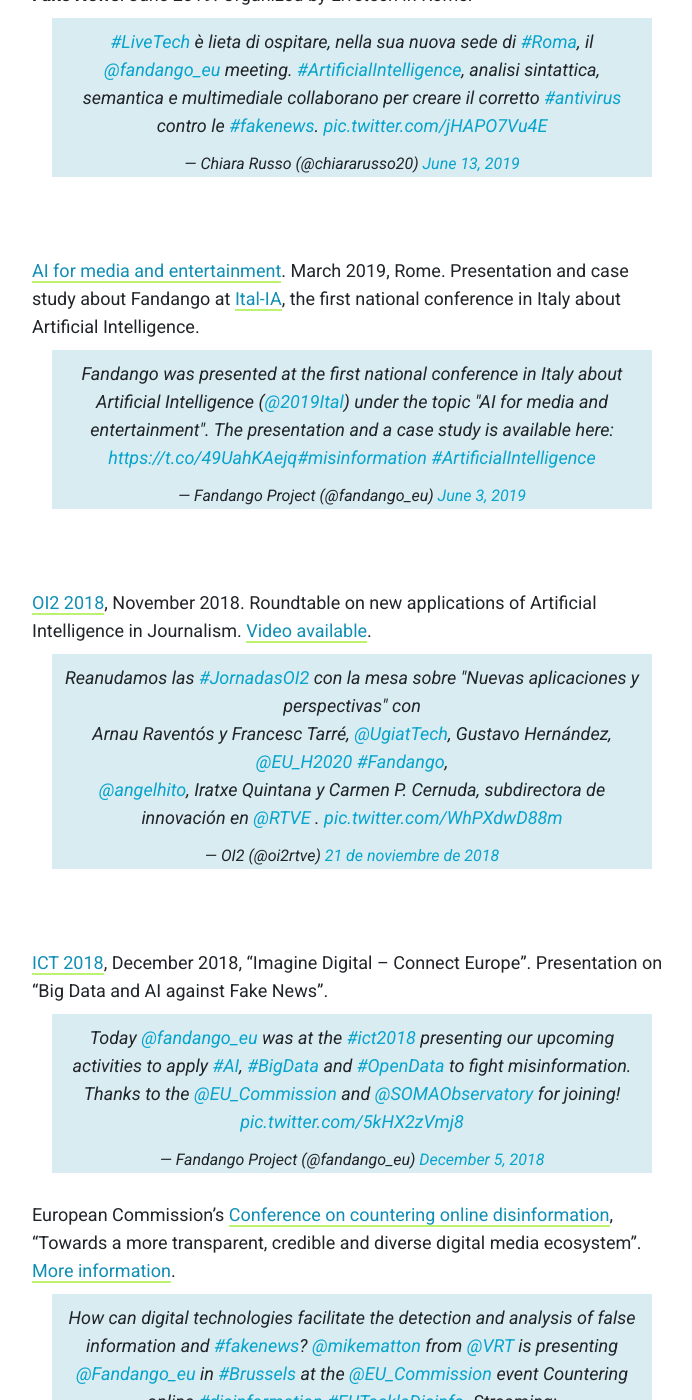
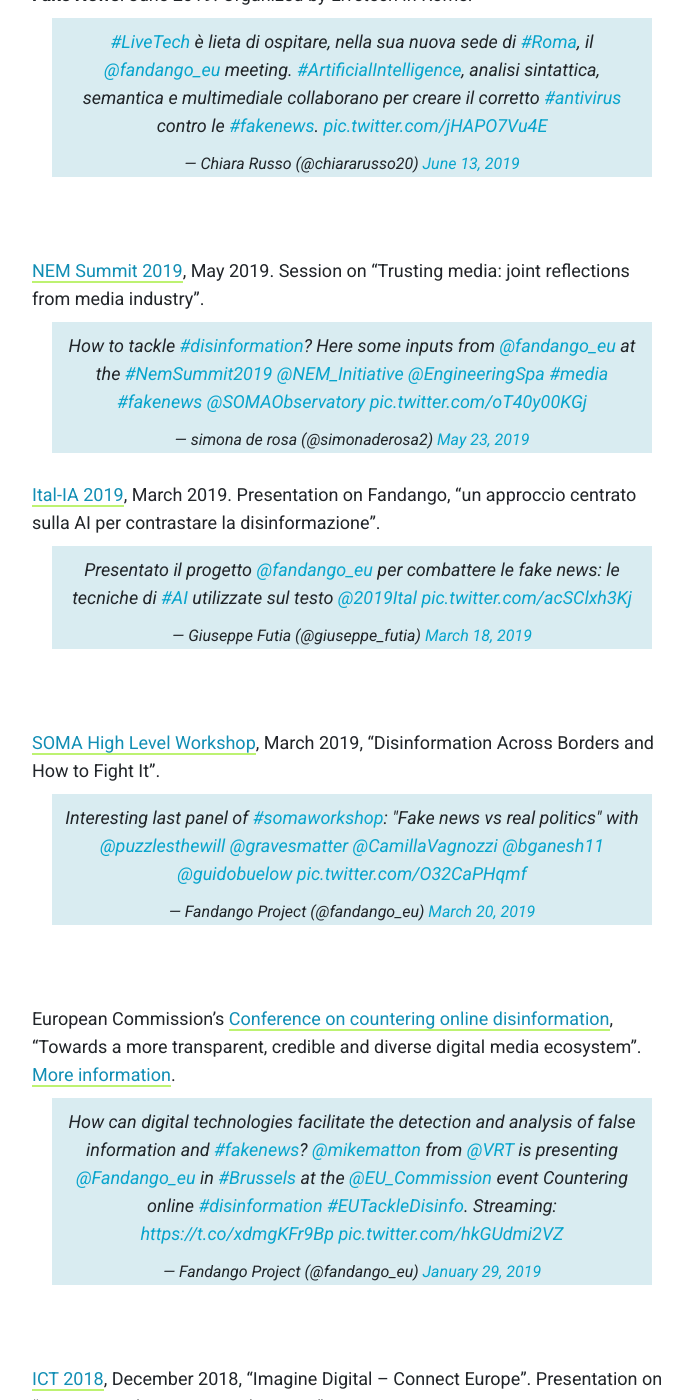
Before and after one commit to fandangOrg/fandango-web, a Jekyll site: the page built from achievements/public-events.md, in a window 1280 px wide and 1400 px high, scrolled down 1447 px. Shown: the whole window, without its empty margins (288-980 px from the left). Built offline with Jekyll 4.4.1, drawn with Linux system fonts in a browser that asks for light colours; comment, search, counter and statistics services are not loaded; some of the changed text lies outside the part shown.

Commit message:
Updated Public Events

```diff
--- a/achievements/public-events.md
+++ b/achievements/public-events.md
@@ -38,18 +38,32 @@ navigation_parent: Achievements
 
 <p>&nbsp;</p>
 
-[AI for media and entertainment](https://fandango-project.eu/news/2019/06/03/fandango-is-presented-at-ital-ia/). March 2019, Rome. Presentation and case study about Fandango at [Ital-IA](http://www.ital-ia.it/), the first national conference in Italy about Artificial Intelligence.
+[NEM Summit 2019](https://nem-initiative.org/nem-summit-2019-program/), May 2019. Session on "Trusting media: joint reflections from media industry".
 
-<center>
-<blockquote class="twitter-tweet"><p lang="en" dir="ltr">Fandango was presented at the first national conference in Italy about Artificial Intelligence (<a href="https://twitter.com/2019Ital?ref_src=twsrc%5Etfw">@2019Ital</a>) under the topic &quot;AI for media and entertainment&quot;. The presentation and a case study is available here: <a href="https://t.co/49UahKAejq">https://t.co/49UahKAejq</a><a href="https://twitter.com/hashtag/misinformation?src=hash&amp;ref_src=twsrc%5Etfw">#misinformation</a> <a href="https://twitter.com/hashtag/ArtificialIntelligence?src=hash&amp;ref_src=twsrc%5Etfw">#ArtificialIntelligence</a></p>&mdash; Fandango Project (@fandango_eu) <a href="https://twitter.com/fandango_eu/status/1135506982008500225?ref_src=twsrc%5Etfw">June 3, 2019</a></blockquote> <script async src="https://platform.twitter.com/widgets.js" charset="utf-8"></script>
-</center>
+  <center>
+  <blockquote class="twitter-tweet" data-lang="en"><p lang="en" dir="ltr">How to tackle <a href="https://twitter.com/hashtag/disinformation?src=hash&amp;ref_src=twsrc%5Etfw">#disinformation</a>? Here some inputs from <a href="https://twitter.com/fandango_eu?ref_src=twsrc%5Etfw">@fandango_eu</a> at the <a href="https://twitter.com/hashtag/NemSummit2019?src=hash&amp;ref_src=twsrc%5Etfw">#NemSummit2019</a> <a href="https://twitter.com/NEM_Initiative?ref_src=twsrc%5Etfw">@NEM_Initiative</a> <a href="https://twitter.com/EngineeringSpa?ref_src=twsrc%5Etfw">@EngineeringSpa</a> <a href="https://twitter.com/hashtag/media?src=hash&amp;ref_src=twsrc%5Etfw">#media</a> <a href="https://twitter.com/hashtag/fakenews?src=hash&amp;ref_src=twsrc%5Etfw">#fakenews</a> <a href="https://twitter.com/SOMAObservatory?ref_src=twsrc%5Etfw">@SOMAObservatory</a> <a href="https://t.co/oT40y00KGj">pic.twitter.com/oT40y00KGj</a></p>&mdash; simona de rosa (@simonaderosa2) <a href="https://twitter.com/simonaderosa2/status/1131466156714418176?ref_src=twsrc%5Etfw">May 23, 2019</a></blockquote> <script async src="https://platform.twitter.com/widgets.js" charset="utf-8"></script>
+  </center>
+
+[Ital-IA 2019](http://www.ital-ia.it/workshop/ai-for-media-and-entertainment), March 2019. Presentation on Fandango, "un approccio centrato sulla AI per contrastare la disinformazione".
+
+  <center>
+  <blockquote class="twitter-tweet" data-lang="en"><p lang="it" dir="ltr">Presentato il progetto <a href="https://twitter.com/fandango_eu?ref_src=twsrc%5Etfw">@fandango_eu</a> per combattere le fake news: le tecniche di <a href="https://twitter.com/hashtag/AI?src=hash&amp;ref_src=twsrc%5Etfw">#AI</a> utilizzate sul testo <a href="https://twitter.com/2019Ital?ref_src=twsrc%5Etfw">@2019Ital</a> <a href="https://t.co/acSClxh3Kj">pic.twitter.com/acSClxh3Kj</a></p>&mdash; Giuseppe Futia (@giuseppe_futia) <a href="https://twitter.com/giuseppe_futia/status/1107693021125099520?ref_src=twsrc%5Etfw">March 18, 2019</a></blockquote> <script async src="https://platform.twitter.com/widgets.js" charset="utf-8"></script>
+  </center>
 
 <p>&nbsp;</p>
 
-[OI2 2018](http://oi2media.es/index.php/jornadas-2018/), November 2018. Roundtable on new applications of Artificial Intelligence in Journalism. [Video available](http://www.rtve.es/alacarta/videos/oi2/oi2-nuevas-aplicaciones-perspectivas/4851457/).
+[SOMA High Level Workshop](https://www.eventbrite.it/e/disinformation-across-borders-and-how-to-fight-it-1st-soma-high-level-ws-registration-55755723871#), March 2019, "Disinformation Across Borders and How to Fight It".
 
   <center>
-  <blockquote class="twitter-tweet" data-lang="es"><p lang="es" dir="ltr">Reanudamos las <a href="https://twitter.com/hashtag/JornadasOI2?src=hash&amp;ref_src=twsrc%5Etfw">#JornadasOI2</a> con la mesa sobre &quot;Nuevas aplicaciones y perspectivas&quot; con<br>Arnau Raventós y Francesc Tarré, <a href="https://twitter.com/UgiatTech?ref_src=twsrc%5Etfw">@UgiatTech</a>, Gustavo Hernández, <a href="https://twitter.com/EU_H2020?ref_src=twsrc%5Etfw">@EU_H2020</a> <a href="https://twitter.com/hashtag/Fandango?src=hash&amp;ref_src=twsrc%5Etfw">#Fandango</a>,<br> <a href="https://twitter.com/angelhito?ref_src=twsrc%5Etfw">@angelhito</a>, Iratxe Quintana y Carmen P. Cernuda, subdirectora de innovación en <a href="https://twitter.com/rtve?ref_src=twsrc%5Etfw">@RTVE</a> . <a href="https://t.co/WhPXdwD88m">pic.twitter.com/WhPXdwD88m</a></p>&mdash; OI2 (@oi2rtve) <a href="https://twitter.com/oi2rtve/status/1065255379947479041?ref_src=twsrc%5Etfw">21 de noviembre de 2018</a></blockquote> <script async src="https://platform.twitter.com/widgets.js" charset="utf-8"></script>
+  <blockquote class="twitter-tweet" data-lang="en"><p lang="en" dir="ltr">Interesting last panel of <a href="https://twitter.com/hashtag/somaworkshop?src=hash&amp;ref_src=twsrc%5Etfw">#somaworkshop</a>: &quot;Fake news vs real politics&quot; with <a href="https://twitter.com/puzzlesthewill?ref_src=twsrc%5Etfw">@puzzlesthewill</a> <a href="https://twitter.com/gravesmatter?ref_src=twsrc%5Etfw">@gravesmatter</a> <a href="https://twitter.com/CamillaVagnozzi?ref_src=twsrc%5Etfw">@CamillaVagnozzi</a> <a href="https://twitter.com/bganesh11?ref_src=twsrc%5Etfw">@bganesh11</a> <a href="https://twitter.com/guidobuelow?ref_src=twsrc%5Etfw">@guidobuelow</a> <a href="https://t.co/O32CaPHqmf">pic.twitter.com/O32CaPHqmf</a></p>&mdash; Fandango Project (@fandango_eu) <a href="https://twitter.com/fandango_eu/status/1108387186867621888?ref_src=twsrc%5Etfw">March 20, 2019</a></blockquote> <script async src="https://platform.twitter.com/widgets.js" charset="utf-8"></script>
+  </center>
+
+<p>&nbsp;</p>
+
+European Commission's [Conference on countering online disinformation](http://europa.eu/rapid/press-release_AGENDA-19-41_en.htm), "Towards a more transparent, credible and diverse digital media ecosystem". [More information](https://fandango-project.eu/news/2019/02/22/fandango-presentation-alignment-with-eu-action-plan-for-fighting-disinformation/).
+
+  <center>
+  <blockquote class="twitter-tweet" data-lang="en"><p lang="en" dir="ltr">How can digital technologies facilitate the detection and analysis of false information and <a href="https://twitter.com/hashtag/fakenews?src=hash&amp;ref_src=twsrc%5Etfw">#fakenews</a>? <a href="https://twitter.com/mikematton?ref_src=twsrc%5Etfw">@mikematton</a> from <a href="https://twitter.com/VRT?ref_src=twsrc%5Etfw">@VRT</a> is presenting <a href="https://twitter.com/fandango_eu?ref_src=twsrc%5Etfw">@Fandango_eu</a> in <a href="https://twitter.com/hashtag/Brussels?src=hash&amp;ref_src=twsrc%5Etfw">#Brussels</a> at the <a href="https://twitter.com/EU_Commission?ref_src=twsrc%5Etfw">@EU_Commission</a> event Countering online <a href="https://twitter.com/hashtag/disinformation?src=hash&amp;ref_src=twsrc%5Etfw">#disinformation</a> <a href="https://twitter.com/hashtag/EUTackleDisinfo?src=hash&amp;ref_src=twsrc%5Etfw">#EUTackleDisinfo</a>. Streaming: <a href="https://t.co/xdmgKFr9Bp">https://t.co/xdmgKFr9Bp</a> <a href="https://t.co/hkGUdmi2VZ">pic.twitter.com/hkGUdmi2VZ</a></p>&mdash; Fandango Project (@fandango_eu) <a href="https://twitter.com/fandango_eu/status/1090270569876971520?ref_src=twsrc%5Etfw">January 29, 2019</a></blockquote> <script async src="https://platform.twitter.com/widgets.js" charset="utf-8"></script>
   </center>
 
 <p>&nbsp;</p>
@@ -60,26 +74,10 @@ navigation_parent: Achievements
   <blockquote class="twitter-tweet" data-lang="en"><p lang="en" dir="ltr">Today <a href="https://twitter.com/fandango_eu?ref_src=twsrc%5Etfw">@fandango_eu</a> was at the <a href="https://twitter.com/hashtag/ict2018?src=hash&amp;ref_src=twsrc%5Etfw">#ict2018</a> presenting our upcoming activities to apply <a href="https://twitter.com/hashtag/AI?src=hash&amp;ref_src=twsrc%5Etfw">#AI</a>, <a href="https://twitter.com/hashtag/BigData?src=hash&amp;ref_src=twsrc%5Etfw">#BigData</a> and <a href="https://twitter.com/hashtag/OpenData?src=hash&amp;ref_src=twsrc%5Etfw">#OpenData</a> to fight misinformation. Thanks to the <a href="https://twitter.com/EU_Commission?ref_src=twsrc%5Etfw">@EU_Commission</a> and <a href="https://twitter.com/SOMAObservatory?ref_src=twsrc%5Etfw">@SOMAObservatory</a> for joining! <a href="https://t.co/5kHX2zVmj8">pic.twitter.com/5kHX2zVmj8</a></p>&mdash; Fandango Project (@fandango_eu) <a href="https://twitter.com/fandango_eu/status/1070319777074331648?ref_src=twsrc%5Etfw">December 5, 2018</a></blockquote> <script async src="https://platform.twitter.com/widgets.js" charset="utf-8"></script>
   </center>
 
-European Commission's [Conference on countering online disinformation](http://europa.eu/rapid/press-release_AGENDA-19-41_en.htm), "Towards a more transparent, credible and diverse digital media ecosystem". [More information](https://fandango-project.eu/news/2019/02/22/fandango-presentation-alignment-with-eu-action-plan-for-fighting-disinformation/).
+<p>&nbsp;</p>
+
+[OI2 2018](http://oi2media.es/index.php/jornadas-2018/), November 2018. Roundtable on new applications of Artificial Intelligence in Journalism. [Video available](http://www.rtve.es/alacarta/videos/oi2/oi2-nuevas-aplicaciones-perspectivas/4851457/).
 
   <center>
-  <blockquote class="twitter-tweet" data-lang="en"><p lang="en" dir="ltr">How can digital technologies facilitate the detection and analysis of false information and <a href="https://twitter.com/hashtag/fakenews?src=hash&amp;ref_src=twsrc%5Etfw">#fakenews</a>? <a href="https://twitter.com/mikematton?ref_src=twsrc%5Etfw">@mikematton</a> from <a href="https://twitter.com/VRT?ref_src=twsrc%5Etfw">@VRT</a> is presenting <a href="https://twitter.com/fandango_eu?ref_src=twsrc%5Etfw">@Fandango_eu</a> in <a href="https://twitter.com/hashtag/Brussels?src=hash&amp;ref_src=twsrc%5Etfw">#Brussels</a> at the <a href="https://twitter.com/EU_Commission?ref_src=twsrc%5Etfw">@EU_Commission</a> event Countering online <a href="https://twitter.com/hashtag/disinformation?src=hash&amp;ref_src=twsrc%5Etfw">#disinformation</a> <a href="https://twitter.com/hashtag/EUTackleDisinfo?src=hash&amp;ref_src=twsrc%5Etfw">#EUTackleDisinfo</a>. Streaming: <a href="https://t.co/xdmgKFr9Bp">https://t.co/xdmgKFr9Bp</a> <a href="https://t.co/hkGUdmi2VZ">pic.twitter.com/hkGUdmi2VZ</a></p>&mdash; Fandango Project (@fandango_eu) <a href="https://twitter.com/fandango_eu/status/1090270569876971520?ref_src=twsrc%5Etfw">January 29, 2019</a></blockquote> <script async src="https://platform.twitter.com/widgets.js" charset="utf-8"></script>
+  <blockquote class="twitter-tweet" data-lang="es"><p lang="es" dir="ltr">Reanudamos las <a href="https://twitter.com/hashtag/JornadasOI2?src=hash&amp;ref_src=twsrc%5Etfw">#JornadasOI2</a> con la mesa sobre &quot;Nuevas aplicaciones y perspectivas&quot; con<br>Arnau Raventós y Francesc Tarré, <a href="https://twitter.com/UgiatTech?ref_src=twsrc%5Etfw">@UgiatTech</a>, Gustavo Hernández, <a href="https://twitter.com/EU_H2020?ref_src=twsrc%5Etfw">@EU_H2020</a> <a href="https://twitter.com/hashtag/Fandango?src=hash&amp;ref_src=twsrc%5Etfw">#Fandango</a>,<br> <a href="https://twitter.com/angelhito?ref_src=twsrc%5Etfw">@angelhito</a>, Iratxe Quintana y Carmen P. Cernuda, subdirectora de innovación en <a href="https://twitter.com/rtve?ref_src=twsrc%5Etfw">@RTVE</a> . <a href="https://t.co/WhPXdwD88m">pic.twitter.com/WhPXdwD88m</a></p>&mdash; OI2 (@oi2rtve) <a href="https://twitter.com/oi2rtve/status/1065255379947479041?ref_src=twsrc%5Etfw">21 de noviembre de 2018</a></blockquote> <script async src="https://platform.twitter.com/widgets.js" charset="utf-8"></script>
   </center>
-
-[Ital-IA 2019](http://www.ital-ia.it/workshop/ai-for-media-and-entertainment), March 2019. Presentation on Fandango, "un approccio centrato sulla AI per contrastare la disinformazione".
-
-  <center>
-  <blockquote class="twitter-tweet" data-lang="en"><p lang="it" dir="ltr">Presentato il progetto <a href="https://twitter.com/fandango_eu?ref_src=twsrc%5Etfw">@fandango_eu</a> per combattere le fake news: le tecniche di <a href="https://twitter.com/hashtag/AI?src=hash&amp;ref_src=twsrc%5Etfw">#AI</a> utilizzate sul testo <a href="https://twitter.com/2019Ital?ref_src=twsrc%5Etfw">@2019Ital</a> <a href="https://t.co/acSClxh3Kj">pic.twitter.com/acSClxh3Kj</a></p>&mdash; Giuseppe Futia (@giuseppe_futia) <a href="https://twitter.com/giuseppe_futia/status/1107693021125099520?ref_src=twsrc%5Etfw">March 18, 2019</a></blockquote> <script async src="https://platform.twitter.com/widgets.js" charset="utf-8"></script>
-  </center>
-
-[SOMA High Level Workshop](https://www.eventbrite.it/e/disinformation-across-borders-and-how-to-fight-it-1st-soma-high-level-ws-registration-55755723871#), March 2019, "Disinformation Across Borders and How to Fight It".
-
-  <center>
-  <blockquote class="twitter-tweet" data-lang="en"><p lang="en" dir="ltr">Interesting last panel of <a href="https://twitter.com/hashtag/somaworkshop?src=hash&amp;ref_src=twsrc%5Etfw">#somaworkshop</a>: &quot;Fake news vs real politics&quot; with <a href="https://twitter.com/puzzlesthewill?ref_src=twsrc%5Etfw">@puzzlesthewill</a> <a href="https://twitter.com/gravesmatter?ref_src=twsrc%5Etfw">@gravesmatter</a> <a href="https://twitter.com/CamillaVagnozzi?ref_src=twsrc%5Etfw">@CamillaVagnozzi</a> <a href="https://twitter.com/bganesh11?ref_src=twsrc%5Etfw">@bganesh11</a> <a href="https://twitter.com/guidobuelow?ref_src=twsrc%5Etfw">@guidobuelow</a> <a href="https://t.co/O32CaPHqmf">pic.twitter.com/O32CaPHqmf</a></p>&mdash; Fandango Project (@fandango_eu) <a href="https://twitter.com/fandango_eu/status/1108387186867621888?ref_src=twsrc%5Etfw">March 20, 2019</a></blockquote> <script async src="https://platform.twitter.com/widgets.js" charset="utf-8"></script>
-  </center>
-
-[NEM Summit 2019](https://nem-initiative.org/nem-summit-2019-program/), May 2019. Session on "Trusting media: joint reflections from media industry".
-
-  <center>
-  <blockquote class="twitter-tweet" data-lang="en"><p lang="en" dir="ltr">How to tackle <a href="https://twitter.com/hashtag/disinformation?src=hash&amp;ref_src=twsrc%5Etfw">#disinformation</a>? Here some inputs from <a href="https://twitter.com/fandango_eu?ref_src=twsrc%5Etfw">@fandango_eu</a> at the <a href="https://twitter.com/hashtag/NemSummit2019?src=hash&amp;ref_src=twsrc%5Etfw">#NemSummit2019</a> <a href="https://twitter.com/NEM_Initiative?ref_src=twsrc%5Etfw">@NEM_Initiative</a> <a href="https://twitter.com/EngineeringSpa?ref_src=twsrc%5Etfw">@EngineeringSpa</a> <a href="https://twitter.com/hashtag/media?src=hash&amp;ref_src=twsrc%5Etfw">#media</a> <a href="https://twitter.com/hashtag/fakenews?src=hash&amp;ref_src=twsrc%5Etfw">#fakenews</a> <a href="https://twitter.com/SOMAObservatory?ref_src=twsrc%5Etfw">@SOMAObservatory</a> <a href="https://t.co/oT40y00KGj">pic.twitter.com/oT40y00KGj</a></p>&mdash; simona de rosa (@simonaderosa2) <a href="https://twitter.com/simonaderosa2/status/1131466156714418176?ref_src=twsrc%5Etfw">May 23, 2019</a></blockquote> <script async src="https://platform.twitter.com/widgets.js" charset="utf-8"></script>
-  </center>
```
